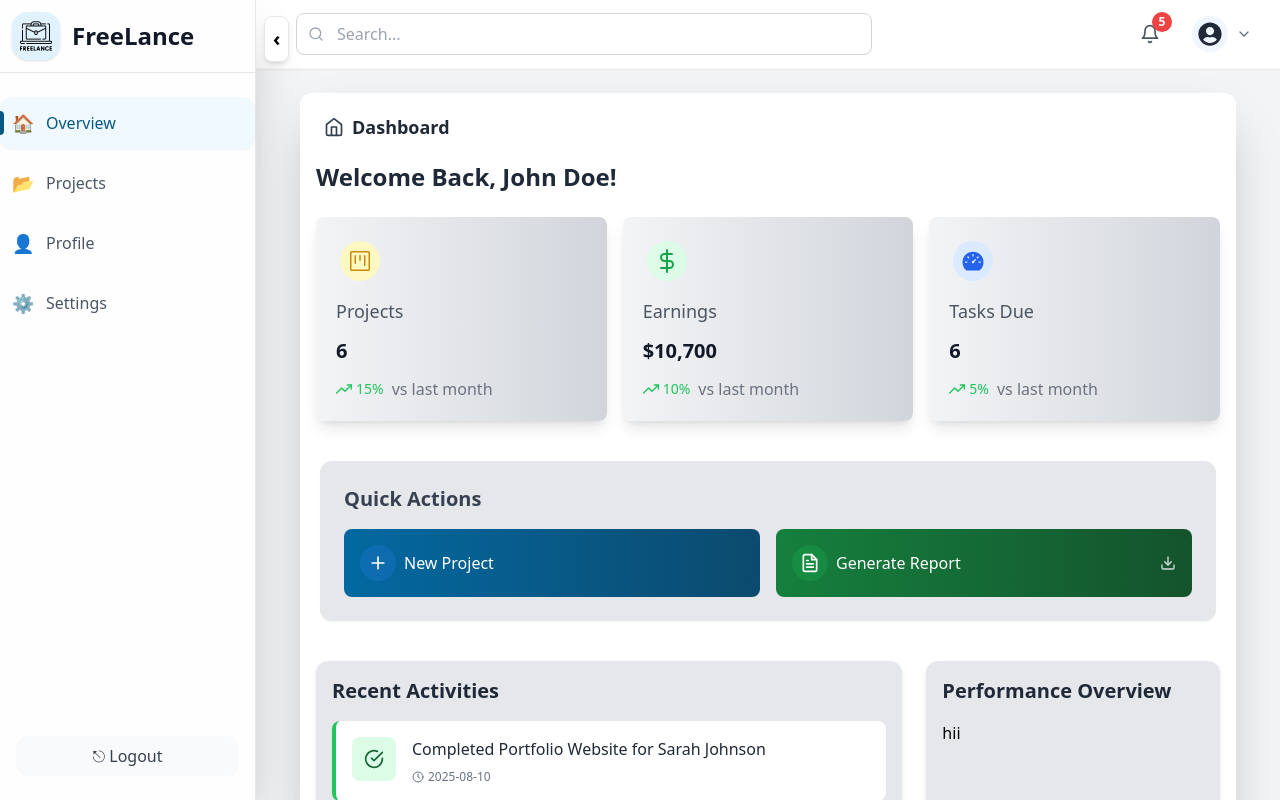
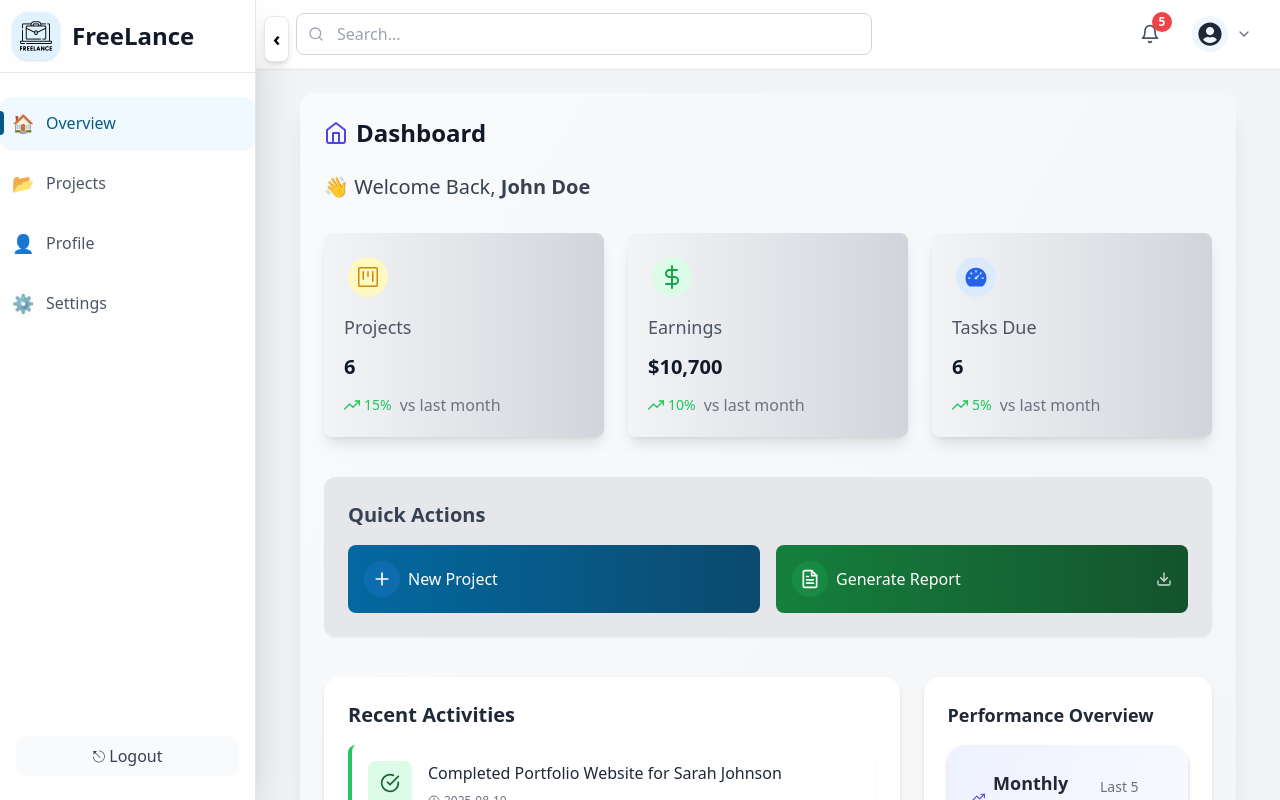
Before and after one commit to Nada-ibrahim12/freelance-dashboard-reactjs, a React (Vite) app: page / in a window 1280 px wide. Built offline with nearby package versions, Linux system fonts and the light colour scheme.

Commit message:
performance summery

```diff
--- a/src/pages/Dashboard/DashboardOverview.jsx
+++ b/src/pages/Dashboard/DashboardOverview.jsx
@@ -28,22 +28,22 @@ export default class DashboardOverview extends Component {
     const tasksDue = this.getTasksDue();
 
     return (
-      <div className="mx-5 p-4 bg-white shadow-2xl rounded-xl">
+      <div className="mx-5 p-6 bg-gradient-to-br from-gray-50 to-gray-100 shadow-xl rounded-2xl">
         {/* Header */}
-        <div className="head flex items-center mb-4 text-md font-semibold">
-          <FiHome className="m-2 text-xl text-gray-700" />
-          <h1 className="text-gray-800 text-lg">Dashboard</h1>
+        <div className="flex items-center mb-6">
+          <FiHome className="mr-2 text-2xl text-indigo-600" />
+          <h1 className="text-gray-900 text-2xl font-bold">Dashboard</h1>
         </div>
 
         {/* Welcome */}
-        <div className="wel mb-6">
-          <p className="text-gray-800 text-2xl font-bold">
-            Welcome Back, {this.user}!
+        <div className="mb-8">
+          <p className="text-gray-700 text-xl">
+            👋 Welcome Back, <span className="font-semibold">{this.user}</span>
           </p>
         </div>
 
         {/* Summary Cards */}
-        <div className="cards grid grid-cols-1 sm:grid-cols-2 md:grid-cols-3 gap-4 mb-10">
+        <div className="grid grid-cols-1 sm:grid-cols-2 lg:grid-cols-3 gap-6 mb-10">
           <Cards title="Projects" amount={totalProjects} percentage={15} />
           <Cards
             title="Earnings"
@@ -53,19 +53,18 @@ export default class DashboardOverview extends Component {
           <Cards title="Tasks Due" amount={tasksDue} percentage={5} />
         </div>
 
-        {/* Actions */}
-        <div className="act mb-10">
+        <div className="mb-10">
           <Actions />
         </div>
 
         {/* Activities & Performance */}
         <div className="flex flex-col lg:flex-row gap-6">
-          <div className="w-full lg:w-2/3 bg-gray-200 rounded-xl shadow-md p-4">
+          <div className="w-full lg:w-2/3 bg-white rounded-2xl shadow-md p-6">
             <RecentActivities activities={activities} />
           </div>
 
-          <div className="w-full lg:w-1/3 bg-gray-200 rounded-xl shadow-md p-4">
-            <h2 className="text-xl font-semibold text-gray-800 mb-4">
+          <div className="w-full lg:w-1/3 bg-white rounded-2xl shadow-md p-6">
+            <h2 className="text-lg font-semibold text-gray-800 mb-4">
               Performance Overview
             </h2>
             <PerformanceOverview
--- /dev/null
+++ b/src/pages/Dashboard/components/EarningChart.jsx
@@ -0,0 +1,71 @@
+import React from "react";
+import {
+  BarChart,
+  Bar,
+  XAxis,
+  YAxis,
+  CartesianGrid,
+  Tooltip,
+  Legend,
+  ResponsiveContainer,
+  Line,
+} from "recharts";
+import { TrendingUp } from "lucide-react";
+
+const data = [
+  { month: "Jan", earnings: 4000 },
+  { month: "Feb", earnings: 3000 },
+  { month: "Mar", earnings: 5000 },
+  { month: "Apr", earnings: 2500 },
+  { month: "May", earnings: 6000 },
+];
+
+export default function EarningsChart() {
+  return (
+    <div className="bg-gradient-to-br from-indigo-50 to-white p-6 rounded-2xl shadow-md hover:shadow-lg transition-all">
+      <div className="flex items-center justify-between mb-4">
+        <h2 className="text-lg font-bold text-gray-800 flex items-center gap-2">
+          <TrendingUp className="w-5 h-5 text-indigo-600" />
+          Monthly Earnings
+        </h2>
+        <span className="text-sm text-gray-500">Last 5 months</span>
+      </div>
+
+      <ResponsiveContainer width="100%" height={320}>
+        <BarChart data={data}>
+          <CartesianGrid strokeDasharray="3 3" stroke="#e5e7eb" />
+          <XAxis dataKey="month" tick={{ fill: "#6b7280" }} />
+          <YAxis tick={{ fill: "#6b7280" }} />
+          <Tooltip
+            contentStyle={{
+              backgroundColor: "white",
+              borderRadius: "10px",
+              border: "1px solid #e5e7eb",
+            }}
+          />
+          <Legend verticalAlign="top" height={36} />
+          <Bar
+            dataKey="earnings"
+            fill="url(#colorEarnings)"
+            radius={[10, 10, 0, 0]}
+            barSize={40}
+          />
+          <Line
+            type="monotone"
+            dataKey="earnings"
+            stroke="#4f46e5"
+            strokeWidth={2}
+            dot={{ fill: "#4f46e5" }}
+          />
+
+          <defs>
+            <linearGradient id="colorEarnings" x1="0" y1="0" x2="0" y2="1">
+              <stop offset="5%" stopColor="#4f46e5" stopOpacity={0.9} />
+              <stop offset="95%" stopColor="#4f46e5" stopOpacity={0.2} />
+            </linearGradient>
+          </defs>
+        </BarChart>
+      </ResponsiveContainer>
+    </div>
+  );
+}
--- a/src/pages/Dashboard/components/PerformanceOverview.jsx
+++ b/src/pages/Dashboard/components/PerformanceOverview.jsx
@@ -1,11 +1,18 @@
 import React, { Component } from 'react'
+import EarningsChart from './EarningChart';
+import TaskPieChart from './TaskPieChart';
 
 export default class PerformanceOverview extends Component {
   render() {
     return (
-      <div>
-        <h1>hii</h1>
+      <div className="grid grid-cols-1 gap-6">
+        <div className="bg-white rounded-2xl shadow-md hover:shadow-lg transition">
+          <EarningsChart />
+        </div>
+        <div className="bg-white rounded-2xl shadow-md hover:shadow-lg transition">
+          <TaskPieChart />
+        </div>
       </div>
-    )
+    );
   }
 }
--- /dev/null
+++ b/src/pages/Dashboard/components/TaskPieChart.jsx
@@ -0,0 +1,52 @@
+import React from "react";
+import { PieChart, Pie, Cell, Tooltip, ResponsiveContainer } from "recharts";
+import { ListTodo } from "lucide-react";
+
+const taskData = [
+  { name: "Completed", value: 60 },
+  { name: "Pending", value: 30 },
+  { name: "Overdue", value: 10 },
+];
+
+const COLORS = ["#16a34a", "#facc15", "#ef4444"];
+
+export default function TaskPieChart() {
+  return (
+    <div className="bg-white p-5 rounded-xl shadow-sm border border-gray-100">
+      {/* Title */}
+      <div className="flex items-center gap-2 mb-3">
+        <ListTodo className="w-5 h-5 text-gray-600" />
+        <h2 className="text-base font-semibold text-gray-700">Task Status</h2>
+      </div>
+
+      {/* Chart */}
+      <ResponsiveContainer width="100%" height={260}>
+        <PieChart>
+          <Pie
+            data={taskData}
+            cx="50%"
+            cy="50%"
+            labelLine={false}
+            outerRadius={90}
+            dataKey="value"
+            label={({ name, percent }) =>
+              `${name} ${(percent * 100).toFixed(0)}%`
+            }
+          >
+            {taskData.map((entry, index) => (
+              <Cell key={`cell-${index}`} fill={COLORS[index]} />
+            ))}
+          </Pie>
+          <Tooltip
+            contentStyle={{
+              backgroundColor: "#fff",
+              border: "1px solid #e5e7eb",
+              borderRadius: "8px",
+              fontSize: "0.85rem",
+            }}
+          />
+        </PieChart>
+      </ResponsiveContainer>
+    </div>
+  );
+}
```
